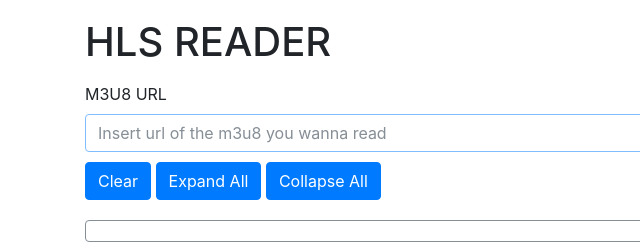
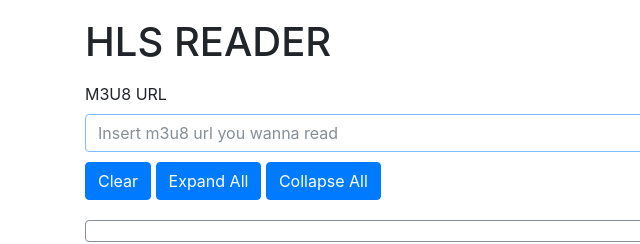
Before and after one commit to jeongmin/m3u8-reader, a plain HTML site: page static/index.html in a window 1280 px wide. Shown: the full height of the page, 0-640 px from the left. Drawn offline with nearby package versions, Linux system fonts and the light colour scheme.

Commit message:
update placeholder string

```diff
--- a/static/index.html
+++ b/static/index.html
@@ -22,7 +22,7 @@
 
     <label id="m3u8-input-label" for="m3u8Url">M3U8 URL</label>
     <div class="input-group">
-      <input type="url" class="form-control" id="m3u8Url" placeholder="Insert url of the m3u8 you wanna read" aria-label="Url of the m3u8 you wanna read" aria-describedby="basic-addon2" name="m3u8Url" autofocus>
+      <input type="url" class="form-control" id="m3u8Url" placeholder="Insert m3u8 url you wanna read" aria-label="Insert m3u8 url you wanna read" aria-describedby="basic-addon2" name="m3u8Url" autofocus>
       <span class="input-group-addon" id="read">READ</span>
     </div>
 
```
